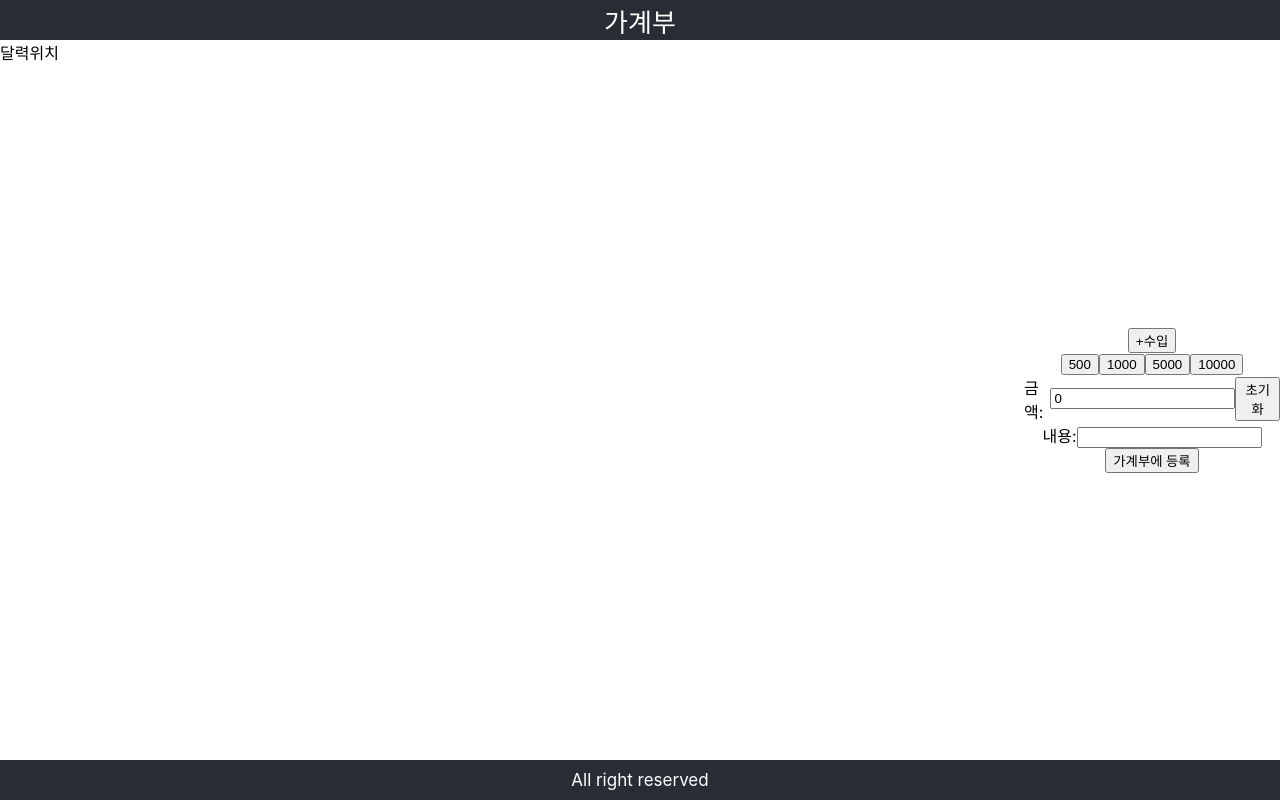
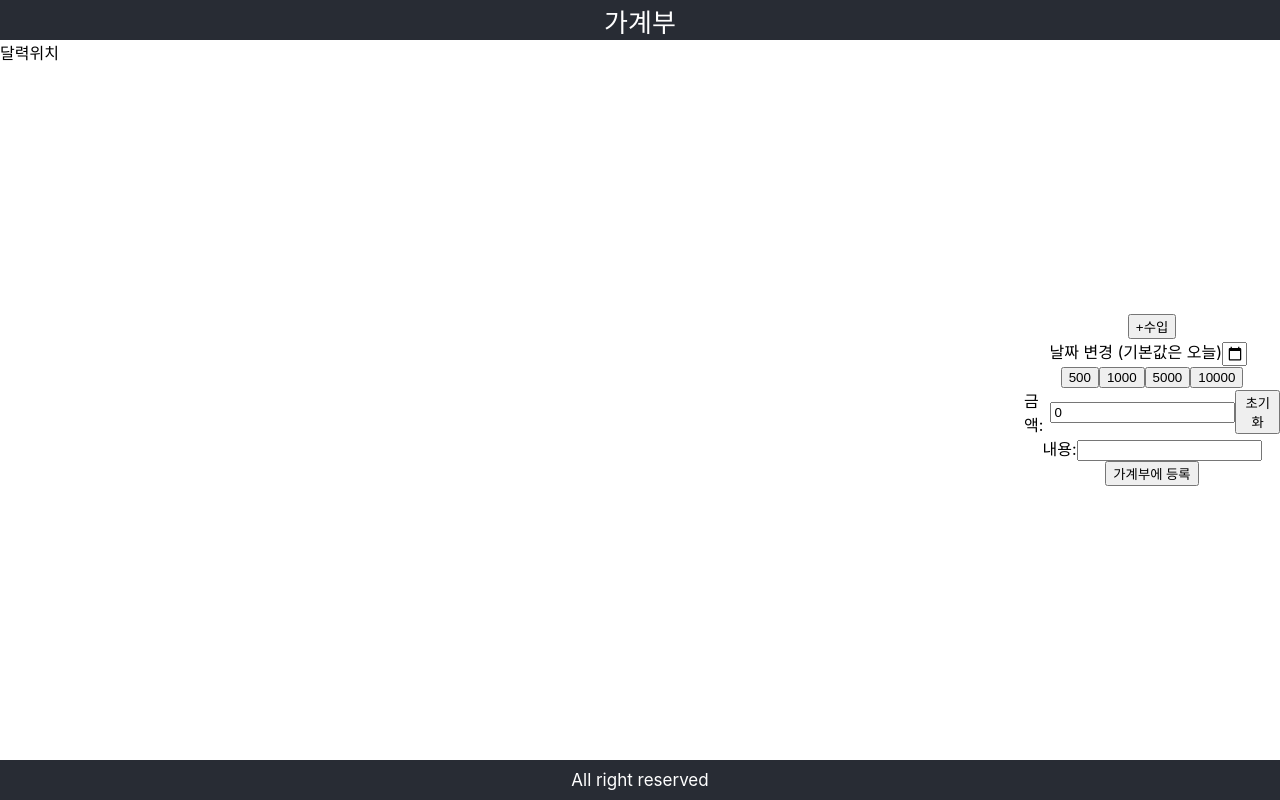
Before and after one commit to psp0/AccountBook, a React (Create React App) app: page / in a window 1280 px wide. Built offline with nearby package versions, Linux system fonts and the light colour scheme.

Commit message:
날짜 변경기능

```diff
--- a/src/components/Add/AddSection.jsx
+++ b/src/components/Add/AddSection.jsx
@@ -1,6 +1,8 @@
 import React, { useEffect, useState } from "react";
 import "./AddSection.css";
 import ToggleButton from "./InputOuputToggle/IOToggle";
+
+import DateChange from "./DateChange/DateChange";
 // import styled from "styled-components";
 
 // const TodoHeadBlock = styled.div`
@@ -19,6 +21,7 @@ import ToggleButton from "./InputOuputToggle/IOToggle";
 
 function AddSection() {
   const [money, setMoney] = useState(0);
+
   useEffect(() => {}, [money]);
 
   return (
@@ -26,6 +29,7 @@ function AddSection() {
       <div className="choose-IO">
         <ToggleButton />
       </div>
+      <DateChange />
       <div className="money-buttons">
         {[500, 1000, 5000, 10000].map((e) => {
           return (
@@ -59,6 +63,7 @@ function AddSection() {
         내용:
         <input type="text" />
       </div>
+
       <button>가계부에 등록</button>
     </div>
   );
--- /dev/null
+++ b/src/components/Add/DateChange/DateChange.css
@@ -0,0 +1,11 @@
+.date-change {
+  position: relative;
+  width: 80%;
+}
+#date-change-input-btn {
+  position: relative;
+  margin: auto;
+  width: 20px;
+  height: 20px;
+  font-size: 1rem;
+}
--- /dev/null
+++ b/src/components/Add/DateChange/DateChange.jsx
@@ -0,0 +1,18 @@
+import React from "react";
+import { dateToString } from "../../Module/DateToString";
+import "./DateChange.css";
+function DateChange() {
+  const today = new Date();
+  return (
+    <div className="date-change">
+      날짜 변경 (기본값은 오늘)
+      <input
+        type="date"
+        name=""
+        id="date-change-input-btn"
+        defaultValue={dateToString(today)}
+      />
+    </div>
+  );
+}
+export default DateChange;
--- /dev/null
+++ b/src/components/Module/DateToString.js
@@ -0,0 +1,8 @@
+export function dateToString(dateObj) {
+  const year = dateObj.getFullYear();
+  const month = String(dateObj.getMonth() + 1).padStart(2, "0");
+  const day = String(dateObj.getDate()).padStart(2, "0");
+
+  // Return formatted string
+  return `${year}-${month}-${day}`;
+}
```
Also changed, not shown: 1 other file (tests, documents, lock files or other folders).
